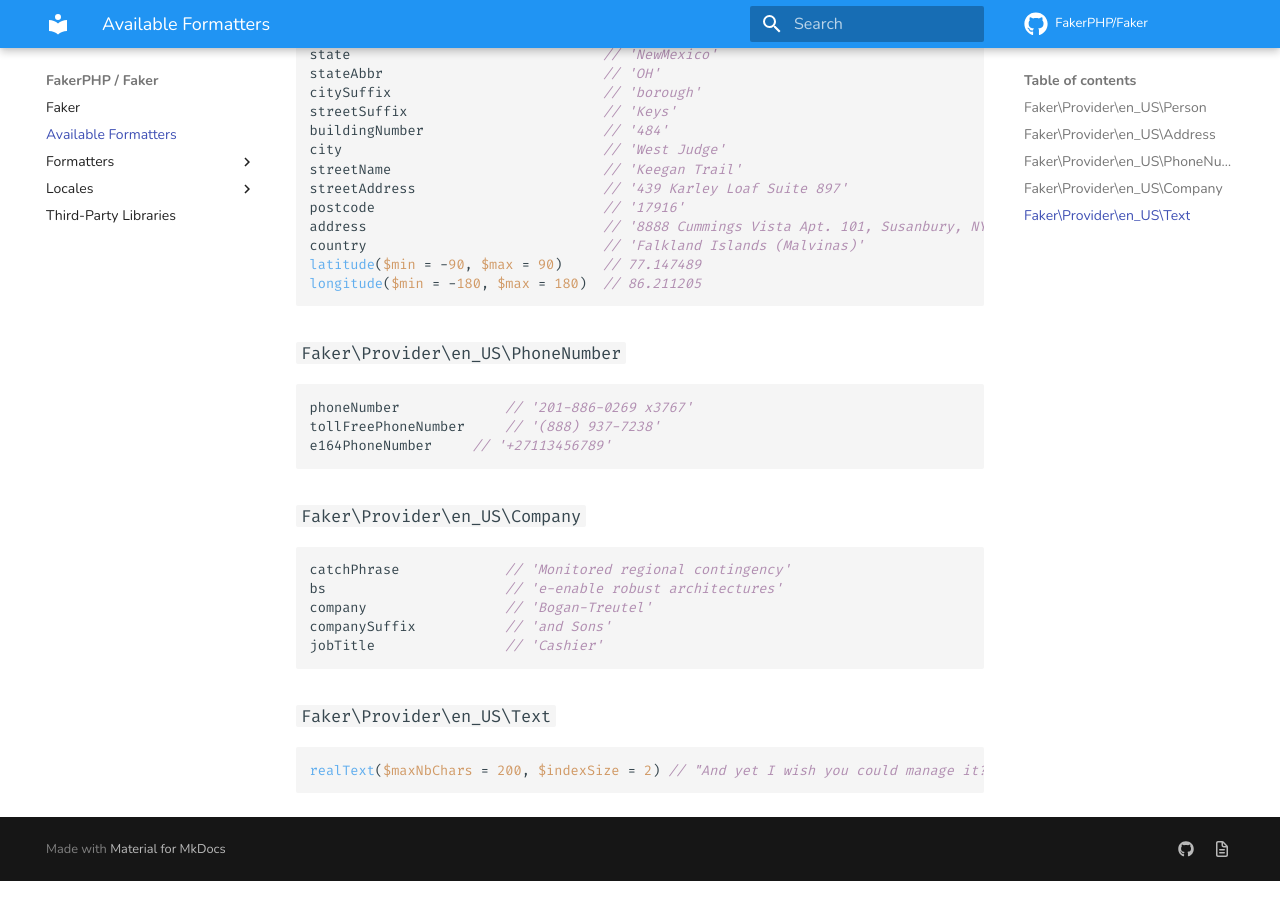
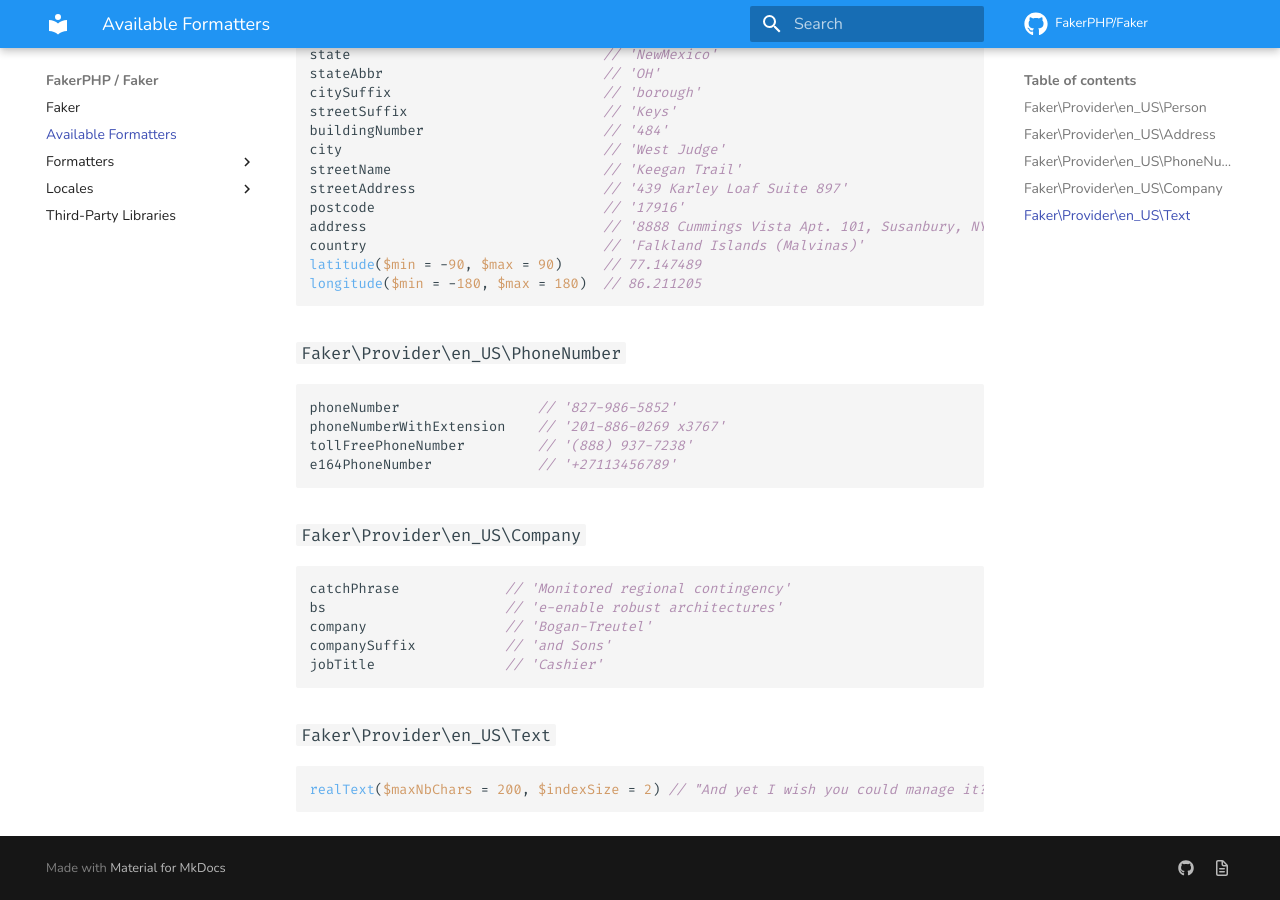
Before and after one commit to FakerPHP/fakerphp.github.io, an MkDocs documentation site: the page built from docs/formatters.md, in a window 1280 px wide and 900 px high, scrolled down 721 px. Built offline with MkDocs 1.6.1 and Material for MkDocs 9.7.7, drawn with Linux system fonts in a browser that asks for light colours; nearby versions of some CDN libraries; comment, search, counter and statistics services are not loaded.

Commit message:
add phoneNumberWithExtension to formatters (#18)
Signed-off-by: Daniel Schmelz <daniel@schmelz.org>

````diff
--- a/docs/formatters.md
+++ b/docs/formatters.md
@@ -46,9 +46,10 @@
 ### `Faker\Provider\en_US\PhoneNumber`
 
 ```php
-phoneNumber             // '201-886-0269 x3767'
-tollFreePhoneNumber     // '(888) 937-7238'
-e164PhoneNumber     // '+27113456789'
+phoneNumber                 // '827-986-5852'
+phoneNumberWithExtension    // '201-886-0269 x3767'
+tollFreePhoneNumber         // '(888) 937-7238'
+e164PhoneNumber             // '+27113456789'
 ```
 
 ### `Faker\Provider\en_US\Company`
````
